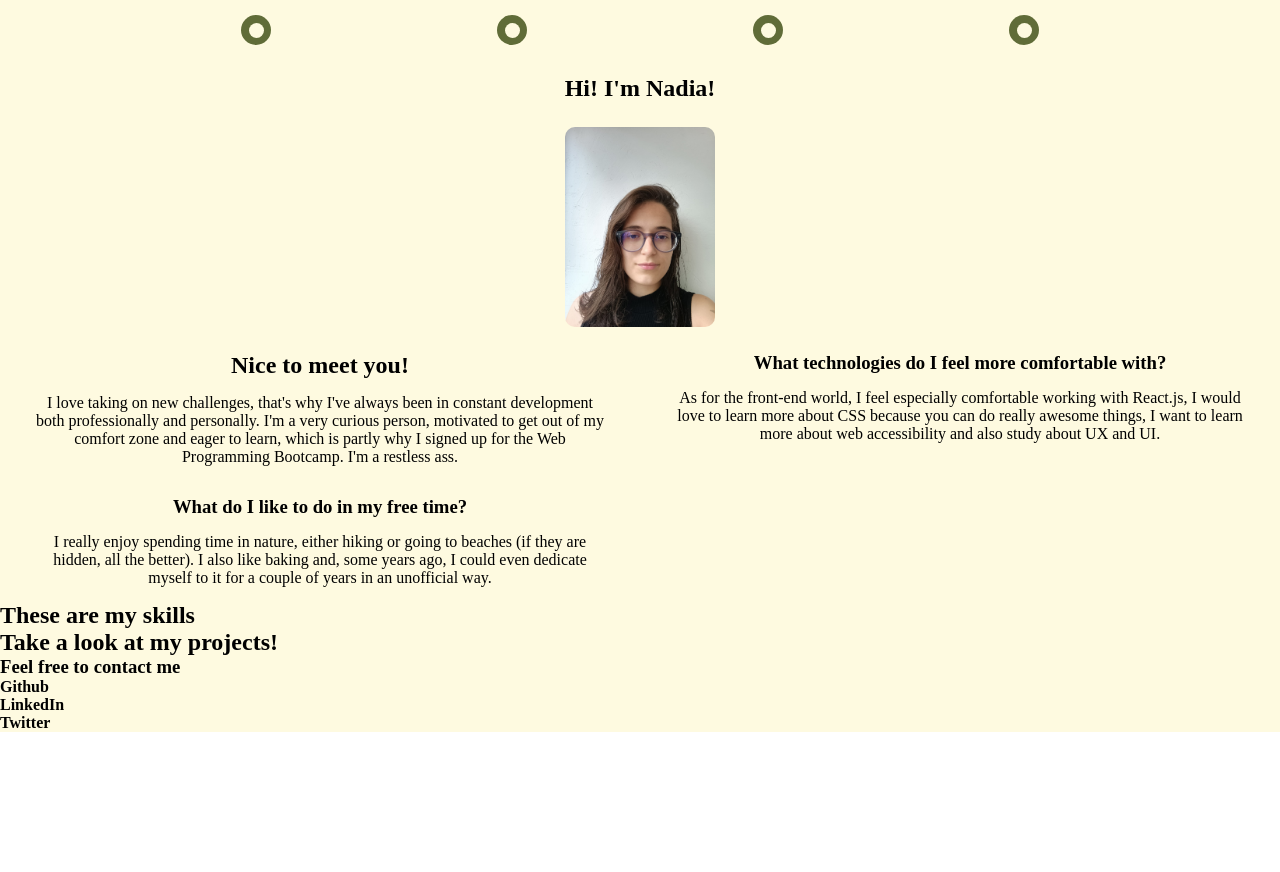
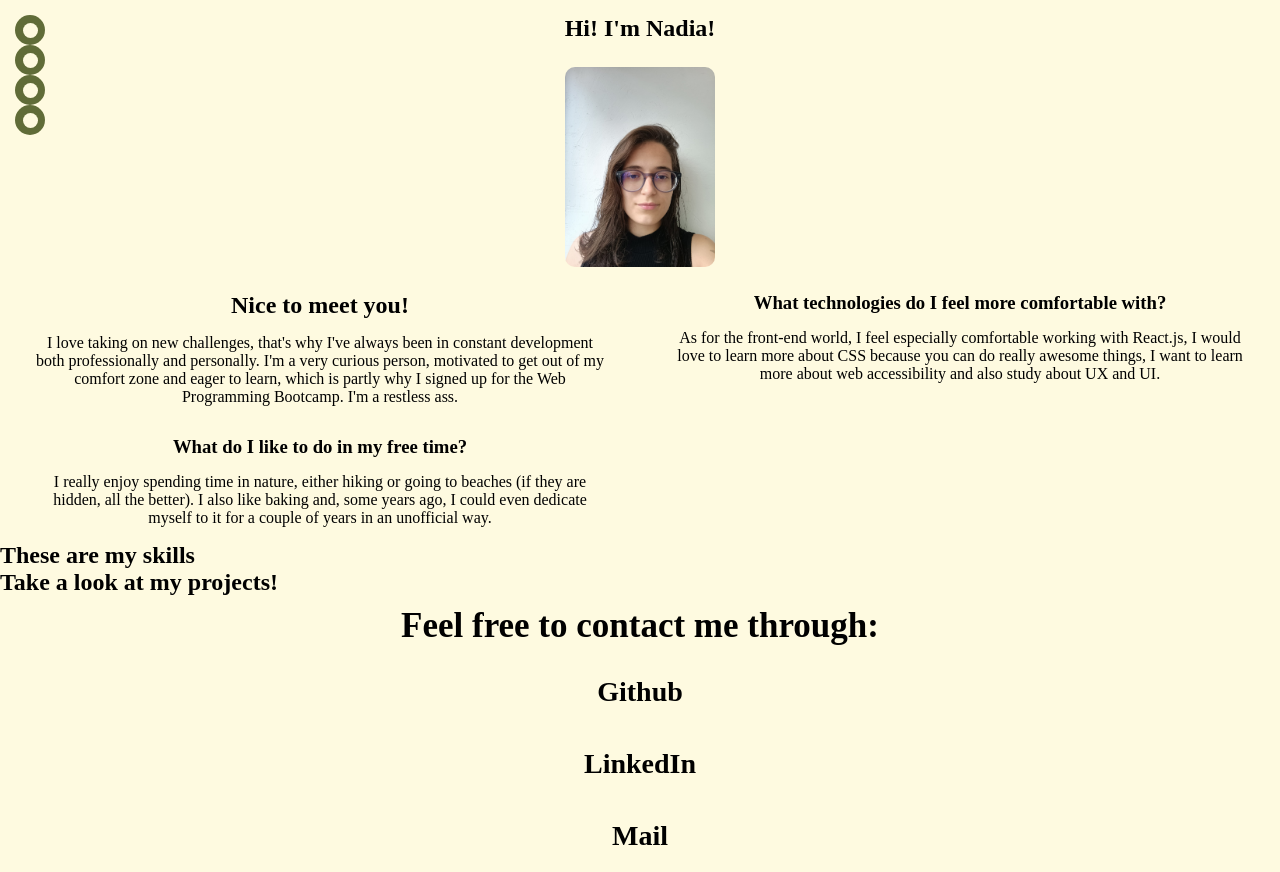
Before and after one commit to NadiaMonzon/portfolio, a React app: page / in a window 1280 px wide. Before the commit the page ends 800 px from the top, so only its background shows below. Built offline with nearby package versions, Linux system fonts and the light colour scheme.

Commit message:
Add contact section and styles

```diff
--- a/src/components/Contact.js
+++ b/src/components/Contact.js
@@ -1,9 +1,10 @@
 const Contact =()=>{
-    return(<section id='contact'>
-        <h3>Feel free to contact me</h3>
-        <h4>Github</h4>
-        <h4>LinkedIn</h4>
-        <h4>Twitter</h4>
+    return(
+    <section id='contact' className="contact">
+        <h3 className="contact__title">Feel free to contact me through:</h3>
+        <h4 className='contact__title--social'><a href='https://github.com/NadiaMonzon' target='blank' className="contact__link" alt='Take a look at my GitHub profile'>Github</a></h4>
+        <h4 className='contact__title--social'><a href='https://www.linkedin.com/in/nadiamonzon/' className="contact__link" alt='Take a look at my LinkedIn profile'>LinkedIn</a></h4>
+        <h4 className='contact__title--social'><a href='mailto:nadiamonque99@gmail.com' className="contact__link">Mail</a></h4>
     </section>);
 }
 
--- a/src/styles/App.scss
+++ b/src/styles/App.scss
@@ -10,6 +10,8 @@
 @import './header.scss';
 @import './presentation.scss';
 
+@import './contact.scss';
+
 
 .App{
 	background-color: #FEFAE0;
--- /dev/null
+++ b/src/styles/contact.scss
@@ -0,0 +1,27 @@
+.contact{
+    display: flex;
+    flex-direction: column;
+    align-items: center;
+    text-align: center;
+    &__title{
+        font-size: 35px;
+        margin: 10px 15px;
+        //font-size: 60px;
+
+        &--social{
+            font-size: 28px;
+            //font-size: 50px;
+            padding: 20px;
+        }
+
+    }
+    &__link{
+        color: black;
+    }
+    &__link:hover{
+        font-size: 32px;
+        color: orange;
+        transition: font-size 0.5s, color 0.5s;
+    }
+
+}
--- a/src/styles/header.scss
+++ b/src/styles/header.scss
@@ -1,9 +1,20 @@
 .header{
     padding: 15px;
+
+    @media all and (min-width: 768px){
+        position: fixed;
+        height: 90vh;
+    }
     &__menu{
         display: flex;
         justify-content: space-evenly;
         align-items: center;
+        @media all and (min-width: 768px){
+            flex-direction: column;
+            justify-content: space-between;
+            align-items: flex-end;
+
+        }
         &--list{
             display: flex;
             align-items: center;
@@ -23,8 +34,8 @@
 
             }
             a:hover{
-    	opacity: 0.5;
-    }
+            opacity: 0.5;
+         }
 	}
     }
 
```
